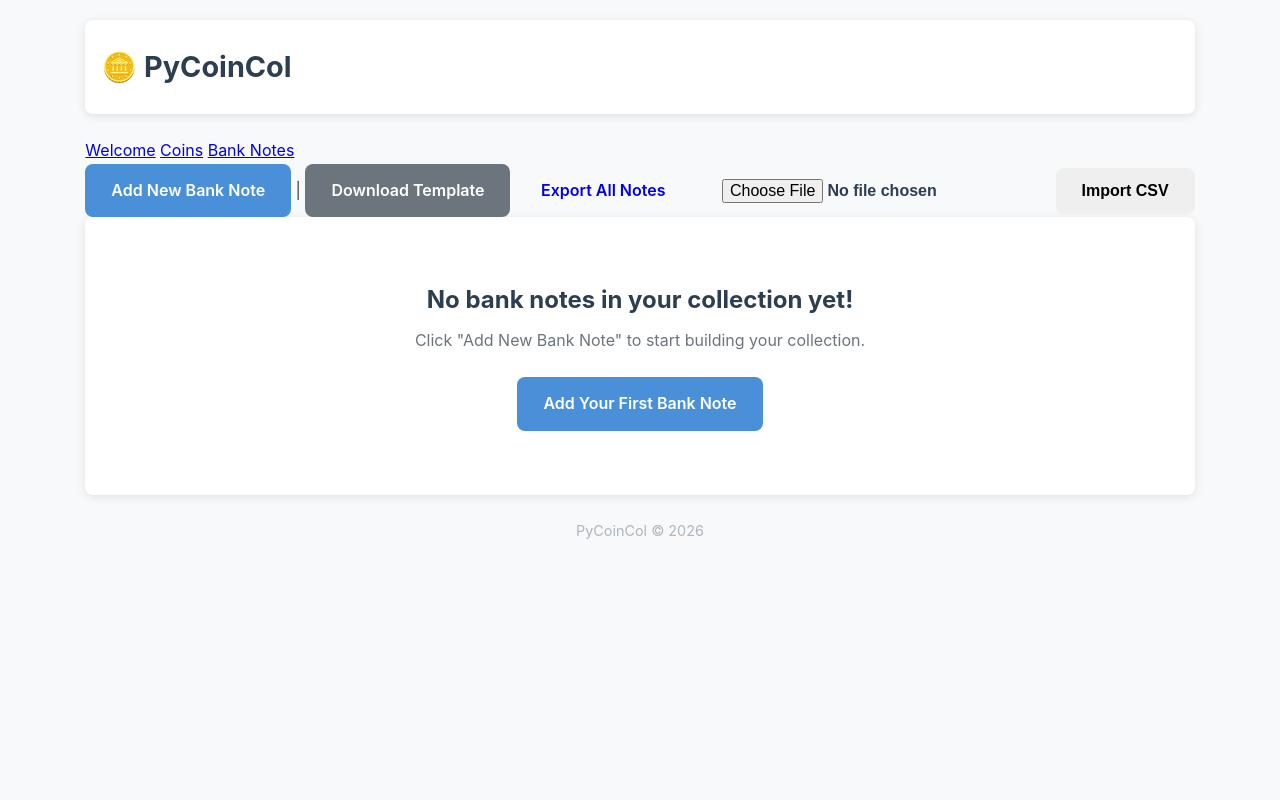
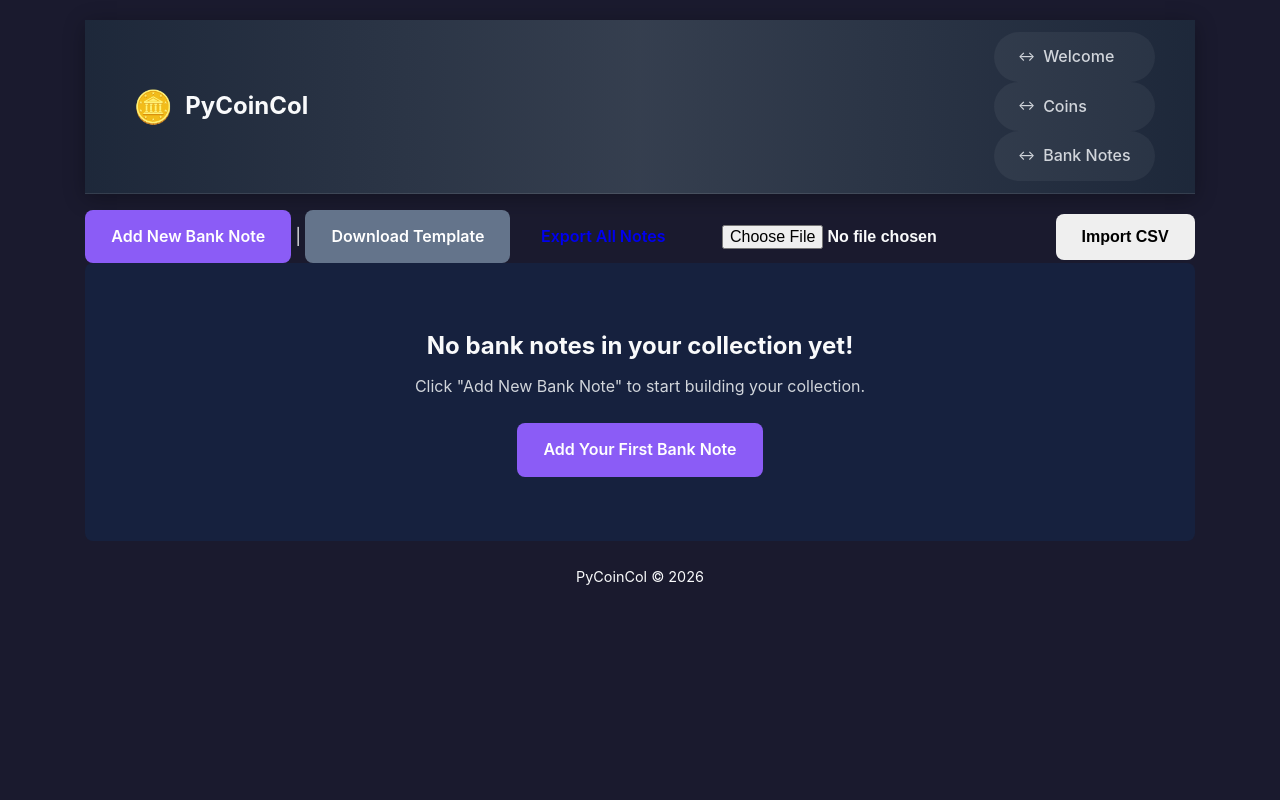
Before and after one commit to CpreForEver/pycoincol, a Flask app: page /notes in a window 1280 px wide. Run offline with Flask 3, Linux system fonts and the light colour scheme; data that the repository does not hold is empty.

Commit message:
some themeing and fixes for notes

```diff
--- a/static/css/style.css
+++ b/static/css/style.css
@@ -5,25 +5,65 @@
 }
 
 :root {
-    --primary-color: #4a90d9;
-    --primary-hover: #357abd;
-    --danger-color: #e74c3c;
-    --danger-hover: #c0392b;
-    --success-color: #27ae60;
-    --success-hover: #219a52;
-    --secondary-color: #6c757d;
-    --secondary-hover: #5c636a;
-    --bg-primary: #f8f9fa;
-    --bg-secondary: #ffffff;
-    --bg-card: #ffffff;
-    --text-primary: #2c3e50;
-    --text-secondary: #6c757d;
-    --text-light: #adb5bd;
-    --border-color: #dee2e6;
-    --shadow: 0 2px 10px rgba(0, 0, 0, 0.1);
-    --shadow-lg: 0 10px 30px rgba(0, 0, 0, 0.15);
-    --radius: 8px;
-    --transition: 0.3s ease;
+    /* Theme colors */
+    --primary-color: #8b5cf6;
+    --primary-hover: #7c3aed;
+    --secondary-color: #64748b;
+    --secondary-hover: #475569;
+    --danger-color: #ef4444;
+    --danger-hover: #dc2626;
+    --success-color: #22c55e;
+    --success-hover: #16a34a;
+    --warning-color: #f59e0b;
+    --warning-hover: #d97706;
+    --info-color: #3b82f6;
+    --info-hover: #2563eb;
+    --bg-primary: #1a1a2e;
+    --bg-secondary: #16213e;
+    --bg-darker: #111827;
+    --bg-card: #1e293b;
+    --bg-input: #334155;
+    --text-primary: #f9fafb;
+    --text-secondary: #d1d5db;
+    --text-muted: #9ca3af;
+    --border-color: #4b5563;
+    --divider-color: rgba(255,255,255,0.1);
+    /* Spacing */
+    --spacing-xs: 0.25rem;
+    --spacing-sm: 0.5rem;
+    --spacing-md: 1rem;
+    --spacing-lg: 1.5rem;
+    --spacing-xl: 2rem;
+    --spacing-2xl: 3rem;
+    --radius: 0.5rem;
+    --radius-lg: 0.75rem;
+    --radius-full: 9999px;
+    /* Shadows */
+    --shadow-sm: 0 1px 2px rgba(0,0,0,0.05);
+    --shadow-md: 0 4px 6px rgba(0,0,0,0.1);
+    --shadow-lg: 0 10px 15px rgba(0,0,0,0.15);
+    --shadow-xl: 0 20px 25px rgba(0,0,0,0.2);
+    --shadow-brand: 0 8px 32px rgba(139,92,246,0.3);
+    /* Transitions */
+    --transition: all 0.2s ease;
+    /* Layout */
+    --header-height: 60px;
+    --nav-height: 56px;
+    --header-radius: var(--radius-lg);
+    /* Navbar buffer */
+    --nav-buffer: 1rem;
+}
+
+body {
+    font-family: -apple-system, BlinkMacSystemFont, 'Segoe UI', Roboto, Oxygen, Ubuntu, sans-serif;
+    background: var(--bg-primary);
+    background-attachment: fixed;
+    background-size: cover;
+    color: var(--text-primary);
+    line-height: 1.6;
+    min-height: 100vh;
+    display: flex;
+    flex-direction: column;
 }
 
 body {
@@ -43,15 +83,65 @@
     flex: 1;
 }
 
-header {
-    background: var(--bg-secondary);
-    padding: 1.5rem 1rem;
-    border-radius: var(--radius);
-    box-shadow: var(--shadow);
-    margin-bottom: 1.5rem;
+.top-navbar {
+    background: linear-gradient(90deg, rgba(30,41,59,0.95) 0%, rgba(55,65,81,0.95) 50%, rgba(30,41,59,0.95) 100%);
     display: flex;
     justify-content: space-between;
     align-items: center;
+    padding: 0.75rem 2rem 0.75rem calc(2rem + var(--nav-buffer));
+    border-bottom: 1px solid rgba(255,255,255,0.1);
+    box-shadow: 0 4px 20px rgba(0,0,0,0.3);
+}
+
+.top-navbar .navbar-brand {
+    display: flex;
+    align-items: center;
+    gap: 0.75rem;
+}
+
+.top-navbar .navbar-logo {
+    font-size: 2rem;
+}
+
+.top-navbar .navbar-title {
+    font-size: 1.5rem;
+    font-weight: 700;
+    color: #f9fafb;
+}
+
+.top-navbar .menu-link {
+    display: flex;
+    align-items: center;
+    gap: 0.5rem;
+    padding: 0.75rem 1.5rem;
+    margin: 0 0.5rem;
+    border-radius: 50px;
+    text-decoration: none;
+    color: var(--text-secondary) !important;
+    font-weight: 500;
+    transition: all 0.3s ease;
+    background: rgba(255,255,255,0.05);
+}
+
+.top-navbar .menu-link:hover {
+    background: rgba(255,255,255,0.1);
+    color: #f9fafb !important;
+    transform: translateY(-2px);
+}
+
+.top-navbar .menu-link.active {
+    background: #8b5cf6;
+    color: white !important;
+    box-shadow: 0 4px 15px rgba(139,92,246,0.4);
+}
+
+.top-navbar .arrow {
+    font-size: 0.8rem;
+    transition: transform 0.3s ease;
+}
+
+.top-navbar .menu-link:hover .arrow {
+    transform: translateX(-5px);
 }
 
 header h1 {
@@ -138,6 +228,11 @@
 
 main {
     margin-bottom: 2rem;
+}
+
+/* message-spacer - buffer under navbar */
+.message-spacer {
+    height: var(--nav-buffer);
 }
 
 .empty-state {
--- a/templates/notes.html
+++ b/templates/notes.html
@@ -8,9 +8,9 @@
 </head>
 <body>
     <div class="container">
-        <header>
-            <h1>🪙 PyCoinCol</h1>
-        </header>
+        {% include 'partials/navbar.html' %}
+
+        <div class="message-spacer"></div>
 
         {% with messages = get_flashed_messages(with_categories=true) %}
             {% if messages %}
@@ -23,13 +23,6 @@
         {% endwith %}
 
         <section class="action-section">
-            <section class="menu">
-                <nav class="menu-nav">
-                    <a href="{{ url_for('index_bp.index') }}" class="menu-link active">Welcome</a>
-                    <a href="{{ url_for('coins_bp.coins') }}" class="menu-link">Coins</a>
-                    <a href="{{ url_for('notes_bp.notes') }}" class="menu-link">Bank Notes</a>
-                </nav>
-            </section>
             <div class="action-buttons">
                 <a href="{{ url_for('notes_bp.add_note') }}" class="btn btn-primary">Add New Bank Note</a>
                 <span class="divider">|</span>
--- /dev/null
+++ b/templates/partials/navbar.html
@@ -0,0 +1,18 @@
+<nav class="top-navbar">
+    <div class="navbar-brand">
+        <span class="navbar-logo">🪙</span>
+        <span class="navbar-title">PyCoinCol</span>
+    </div>
+    {% set current_endpoint = request.endpoint %}
+    <div class="navbar-menu">
+        <a href="{{ url_for('index_bp.index') }}" class="menu-link" {% if current_endpoint == 'index_bp.index' %}class="active"{% endif %}>
+            <span class="arrow">↔</span> Welcome
+        </a>
+        <a href="{{ url_for('coins_bp.coins') }}" class="menu-link" {% if current_endpoint == 'coins_bp.coins' %}class="active"{% endif %}>
+            <span class="arrow">↔</span> Coins
+        </a>
+        <a href="{{ url_for('notes_bp.notes') }}" class="menu-link" {% if current_endpoint == 'notes_bp.notes' %}class="active"{% endif %}>
+            <span class="arrow">↔</span> Bank Notes
+        </a>
+    </div>
+</nav>
```
Also changed, not shown: templates/coins.html (+3 -9 lines), templates/index.html (+3 -11 lines), templates/add_note.html (renamed from templates/add_notes.html), theme.png (added).
